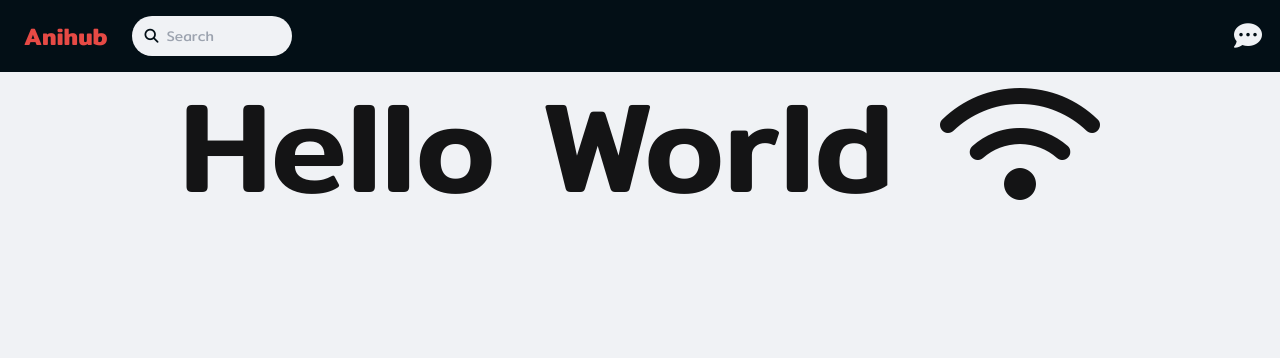
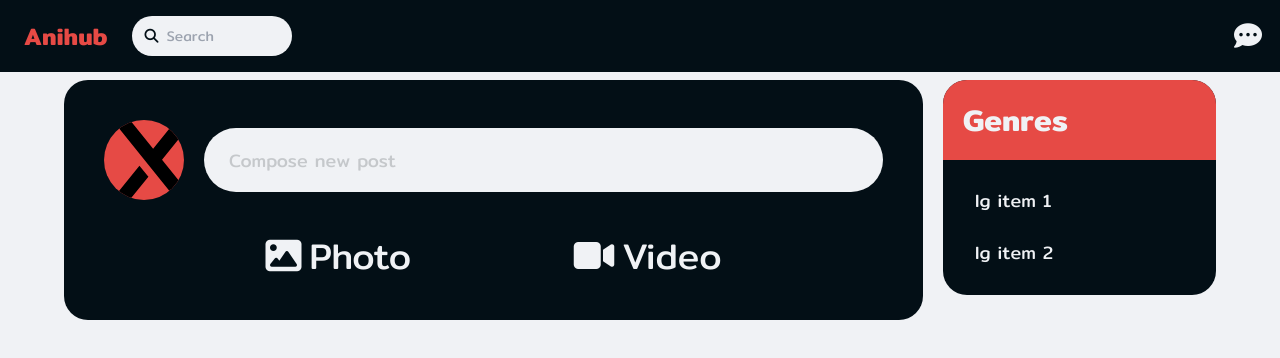
Before and after one commit to ice6504/AnimeSocialHub, a Next.js app: page / in a window 1280 px wide. Shown: the top 358 px of the page. Built offline with nearby package versions, Linux system fonts and the light colour scheme.

Commit message:
Add Create new post & Aside

```diff
--- /dev/null
+++ b/src/app/components/Aside.jsx
@@ -0,0 +1,21 @@
+function Aside() {
+  return (
+    <aside className="join join-vertical sticky top-20 bg-secondary h-fit rounded-3xl">
+      <div className="join-item h-20 bg-primary flex items-center px-5 text-4xl lg:text-3xl text-base-100 font-semibold">
+        Genres
+      </div>
+      <div className="join-item h-full py-2">
+        <ul className="menu menu-lg text-base-100">
+          <li>
+            <a>lg item 1</a>
+          </li>
+          <li>
+            <a>lg item 2</a>
+          </li>
+        </ul>
+      </div>
+    </aside>
+  );
+}
+
+export default Aside;
--- a/src/app/components/Header.jsx
+++ b/src/app/components/Header.jsx
@@ -3,7 +3,7 @@ import Link from "next/link";
 function Header() {
   return (
     <>
-      <div className="navbar py-3 bg-secondary text-base-100 fixed inset-x-0 top-0">
+      <div className="navbar py-3 bg-secondary text-base-100 fixed inset-x-0 top-0 z-50">
         <div className="navbar-start space-x-2">
           <Link
             href="/"
--- /dev/null
+++ b/src/app/components/NewPost.jsx
@@ -0,0 +1,32 @@
+import Image from "next/image";
+
+function NewPost() {
+  return (
+    <div className="w-full card bg-secondary p-5 sm:p-10 gap-5 sm:gap-8 justify-center rounded-3xl">
+      <div className="flex justify-between items-center gap-5">
+        <div className="avatar">
+          <div className="w-14 sm:w-20 bg-primary rounded-full">
+            <Image src="/next.svg" alt="User" width="100" height="100" />
+          </div>
+        </div>
+        <input
+          type="text"
+          placeholder="Compose new post"
+          className="input sm:input-lg w-full rounded-full placeholder:text-secondary-content"
+        />
+      </div>
+      <div className="flex justify-around text-base-100 sm:px-20">
+        <button className="btn btn-ghost font-normal text-xl sm:text-4xl">
+          <i className="fa-solid fa-image"></i>
+          Photo
+        </button>
+        <button className="btn btn-ghost font-normal text-xl sm:text-4xl">
+          <i className="fa-solid fa-video"></i>
+          Video
+        </button>
+      </div>
+    </div>
+  );
+}
+
+export default NewPost;
--- a/src/app/layout.jsx
+++ b/src/app/layout.jsx
@@ -21,7 +21,7 @@ export default function RootLayout({ children }) {
     <html lang="en" data-theme="mytheme">
       <body className={`${mitr.className}`}>
         <Header />
-        <main className="pt-20 min-h-screen">{children}</main>
+        <main className="pt-20 pb-5 min-h-screen">{children}</main>
       </body>
     </html>
   );
--- a/src/app/page.jsx
+++ b/src/app/page.jsx
@@ -1,9 +1,14 @@
+// components
+import NewPost from "./components/NewPost";
+import Aside from "./components/Aside";
+
 export default function Home() {
   return (
-    <div className="flex flex-col items-center">
-      <h1 className="text-9xl font-medium">
-        Hello World <i className="fa-solid fa-wifi"></i>
-      </h1>
+    <div className="lg:container lg:mx-auto px-5 lg:px-10 xl:px-16 grid lg:grid-cols-4 grid-flow-row gap-5">
+      <div className="lg:col-span-3">
+        <NewPost />
+      </div>
+      <Aside />
     </div>
   );
 }
```
